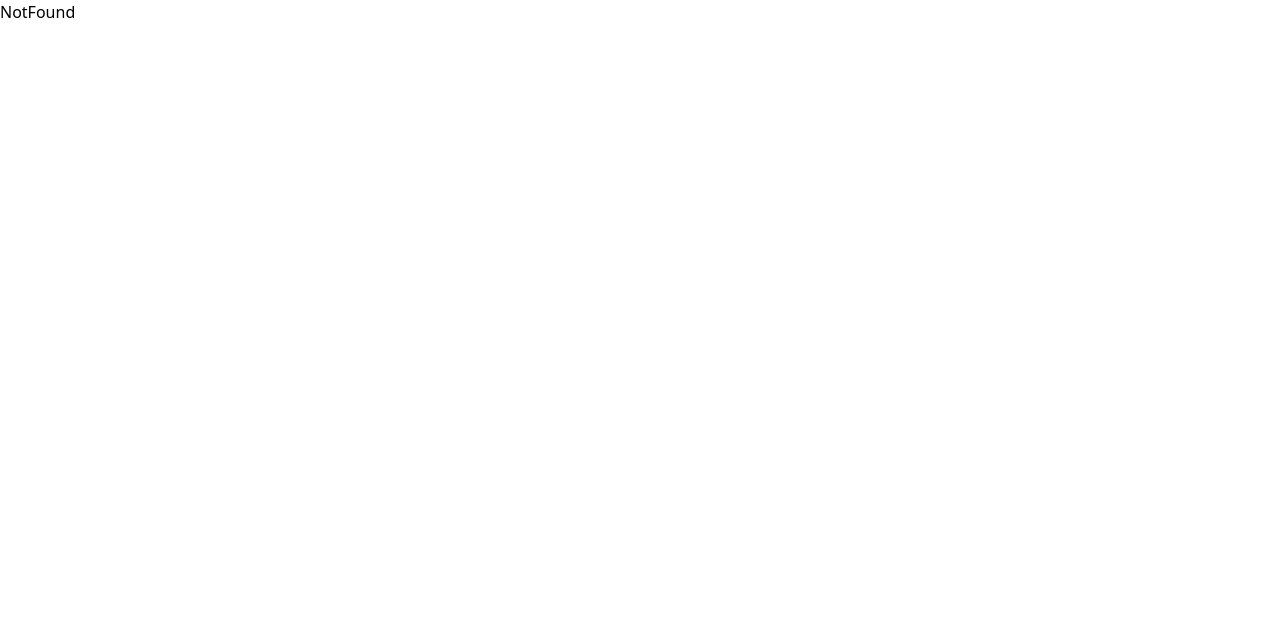
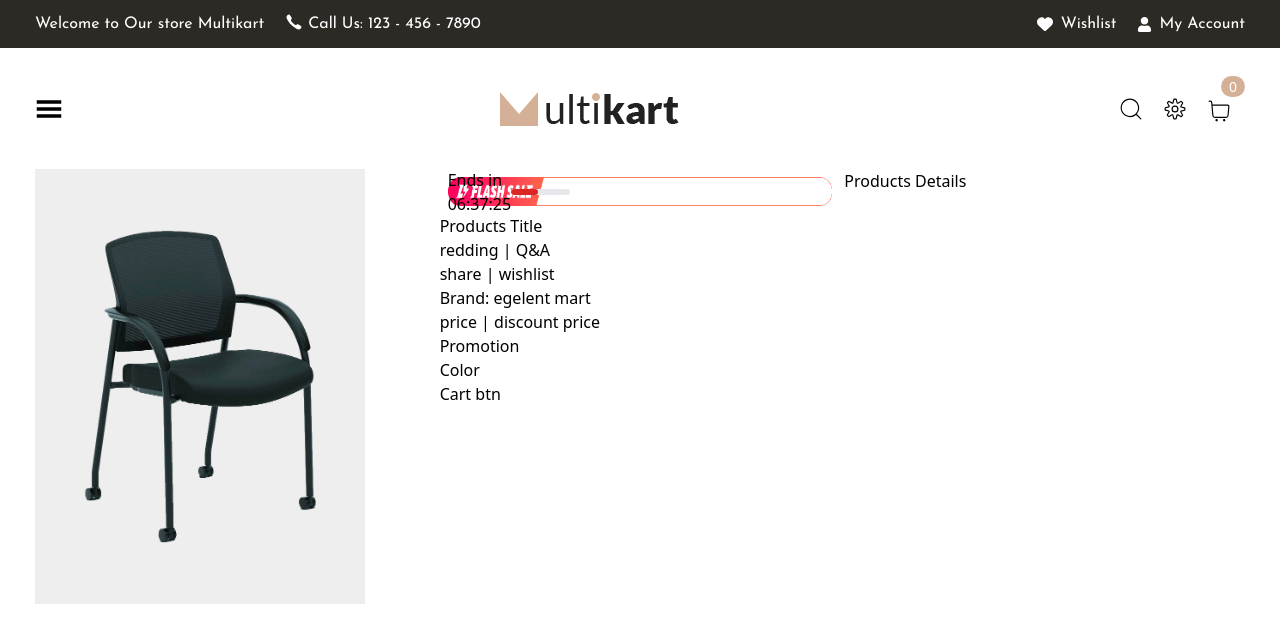
Before and after one commit to imadnanhassan/multikart-ecommerce, a React (Vite) app: page /product/1 in a window 1280 px wide. Before the commit this address had no page. Shown: the top 642 px of the page. Built offline with nearby package versions, Linux system fonts and the light colour scheme.

Commit message:
products page

```diff
--- a/src/components/headerMenu/headerMenu.jsx
+++ b/src/components/headerMenu/headerMenu.jsx
@@ -3,16 +3,10 @@ import { CiSearch } from "react-icons/ci";
 import { CiSettings } from "react-icons/ci";
 import { CiShoppingCart } from "react-icons/ci";
 import Badge from "../badge/Badge";
-import DropdownMenu from "./DropdownMenu";
-import { IoIosArrowDown } from "react-icons/io";
-import { useState } from "react";
+
 
 export default function HeaderMenu() {
-  const [menuOpen, setMenuOpen] = useState(false);
 
-  const toggleMenu = () => {
-    setMenuOpen(!menuOpen);
-  };
   return (
     <div className="bg-[#fff]">
       <div className="main-container ">
@@ -41,115 +35,7 @@ export default function HeaderMenu() {
         <div className="mainMenuButtom">
           <div className="navMenu w-[650px] mx-auto">
             {/* replace mega menu */}
-            <div className="flex flex-wrap sm:justify-start sm:flex-nowrap z-50 w-full bg-white text-sm py-4 sm:py-0 dark:bg-gray-800">
-              <nav aria-label="Global">
-                <div className="relative sm:flex sm:items-center">
-                  <div className="flex items-center justify-between">
-                    <div className="sm:hidden">
-                      <button
-                        type="button"
-                        className="hs-collapse-toggle p-2 inline-flex justify-center items-center gap-x-2 rounded-lg border border-gray-200 bg-white text-gray-800 shadow-sm hover:bg-gray-50 disabled:opacity-50 disabled:pointer-events-none dark:bg-transparent dark:border-gray-700 dark:text-white dark:hover:bg-white/10 dark:focus:outline-none dark:focus:ring-1 dark:focus:ring-gray-600"
-                        onClick={toggleMenu}
-                        aria-label="Toggle navigation"
-                      >
-                        <IoIosArrowDown
-                          className={menuOpen ? "hidden" : "block"}
-                        />
-                        <IoIosArrowDown
-                          className={menuOpen ? "block" : "hidden"}
-                        />
-                      </button>
-                    </div>
-                  </div>
 
-                  <div
-                    id="navbar-collapse-columns-1"
-                    className={`hs-collapse overflow-hidden transition-all duration-300 basis-full grow sm:block ${
-                      menuOpen ? "block" : "hidden"
-                    }`}
-                  >
-                    <div className="flex flex-col gap-5 mt-5 sm:flex-row sm:items-center sm:justify-end sm:mt-0 sm:ps-5">
-                      <DropdownMenu title="1 Col">
-                        <a href="#" className="hover:bg-gray-100">
-                          About
-                        </a>
-                        <a href="#" className="hover:bg-gray-100">
-                          Services
-                        </a>
-                        <a href="#" className="hover:bg-gray-100">
-                          Customer Story
-                        </a>
-                      </DropdownMenu>
-
-                      <DropdownMenu title="2 Cols">
-                        <div className="sm:grid sm:grid-cols-2">
-                          <div className="flex flex-col">
-                            <a href="#" className="hover:bg-gray-100">
-                              About
-                            </a>
-                            <a href="#" className="hover:bg-gray-100">
-                              Services
-                            </a>
-                            <a href="#" className="hover:bg-gray-100">
-                              Customer Story
-                            </a>
-                          </div>
-
-                          <div className="flex flex-col">
-                            <a href="#" className="hover:bg-gray-100">
-                              Careers
-                            </a>
-                            <a href="#" className="hover:bg-gray-100">
-                              Careers: Overview
-                            </a>
-                            <a href="#" className="hover:bg-gray-100">
-                              Careers: Apply
-                            </a>
-                          </div>
-                        </div>
-                      </DropdownMenu>
-
-                      <DropdownMenu title="3 Cols">
-                        <div className="sm:grid sm:grid-cols-3">
-                          <div className="flex flex-col">
-                            <a href="#" className="hover:bg-gray-100">
-                              About
-                            </a>
-                            <a href="#" className="hover:bg-gray-100">
-                              Services
-                            </a>
-                            <a href="#" className="hover:bg-gray-100">
-                              Customer Story
-                            </a>
-                          </div>
-
-                          <div className="flex flex-col">
-                            <a href="#" className="hover:bg-gray-100">
-                              Careers
-                            </a>
-                            <a href="#" className="hover:bg-gray-100">
-                              Careers: Overview
-                            </a>
-                            <a href="#" className="hover:bg-gray-100">
-                              Careers: Apply
-                            </a>
-                          </div>
-
-                          <div className="flex flex-col">
-                            <a href="#" className="hover:bg-gray-100">
-                              Log In
-                            </a>
-                            <a href="#" className="hover:bg-gray-100">
-                              Sign Up
-                            </a>
-                          </div>
-                        </div>
-                      </DropdownMenu>
-                    </div>
-                  </div>
-                </div>
-              </nav>
-            </div>
           </div>
         </div>
       </div>
--- /dev/null
+++ b/src/frontend/pages/Products/ProductsDetails.jsx
@@ -0,0 +1,58 @@
+export default function ProductsDetails() {
+  return (
+    <section className="main-container">
+      <div className="grid grid-cols-1 lg:grid-cols-3 gap-1 ">
+        <div>
+          <figure className="w-[330px] h-[330px]">
+            <img
+              src="/public/images/products/1.jpg"
+              alt=""
+              className="w-full"
+            />
+          </figure>
+        </div>
+        <div className="flex flex-wrap flex-col">
+          <div
+            className="  rounded-xl flex items-center  gap-8"
+            style={{
+              backgroundImage: "url(/public/images/products/flashSale.png)",
+              backgroundSize: "100% 100%",
+              height: "29px",
+              backgroundPosition: "cover",
+              margin: "8px",
+            }}
+          >
+            <div className="crazy-deal-details flex items-center justify-between">
+              <div>Ends in 06:37:25</div>
+              <div
+                className="flex w-full h-1.5 bg-gray-200 rounded-full overflow-hidden dark:bg-gray-700"
+                role="progressbar"
+                aria-valuenow={25}
+                aria-valuemin={0}
+                aria-valuemax={100}
+              >
+                <div
+                  className="flex flex-col justify-center rounded-full overflow-hidden bg-red-600 text-xs text-white text-center whitespace-nowrap transition duration-500 dark:bg-blue-500"
+                  style={{ width: "45%" }}
+                />
+              </div>
+            </div>
+          </div>
+          <div>Products Title</div>
+          <div>
+            <div>redding | Q&A</div>
+            <div>share | wishlist</div>
+          </div>
+          <div>Brand: egelent mart</div>
+          <div>
+            <div>price | discount price</div>
+            <div>Promotion</div>
+          </div>
+          <div>Color</div>
+          <div>Cart btn</div>
+        </div>
+        <div>Products Details</div>
+      </div>
+    </section>
+  );
+}
```
Also changed, not shown: src/routes/index.jsx (+6 -3 lines), public/images/products/1.jpg (added), public/images/products/flashSale.png (added).
